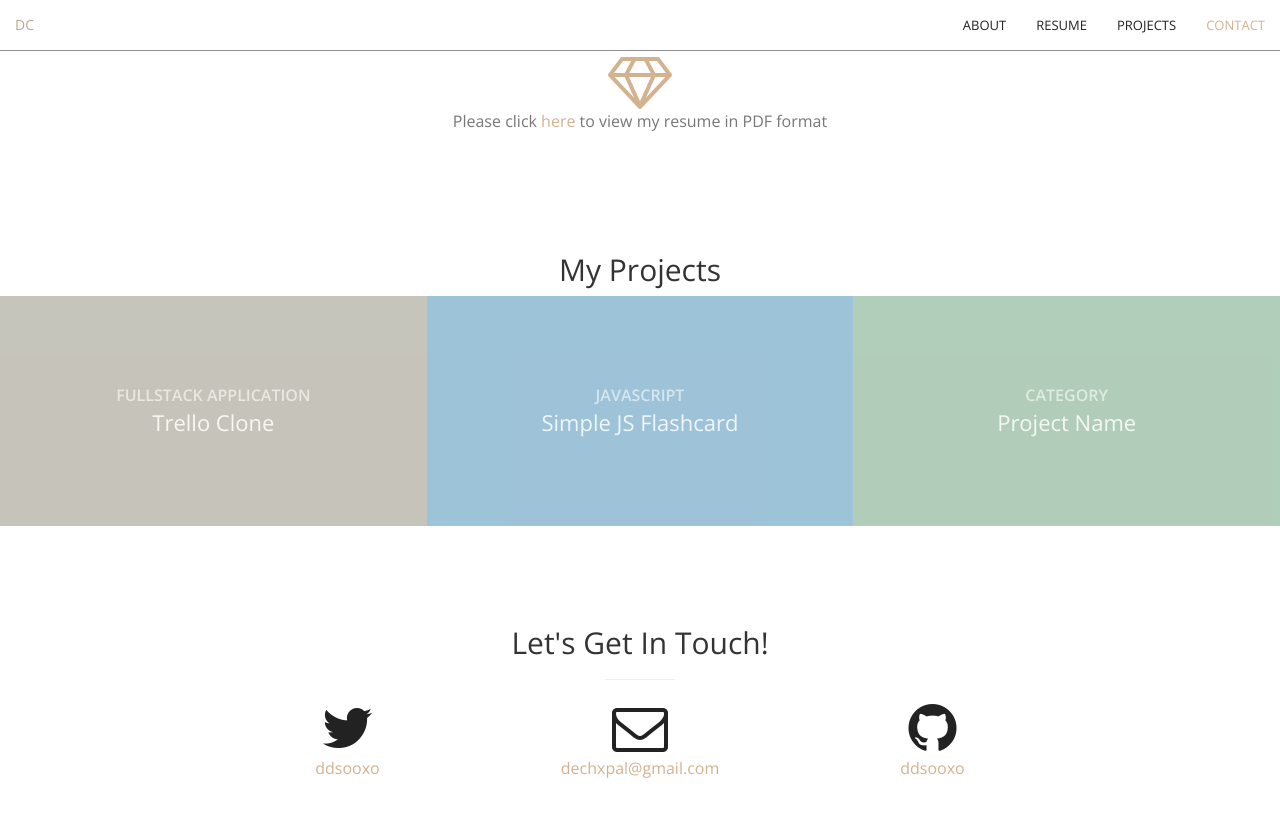
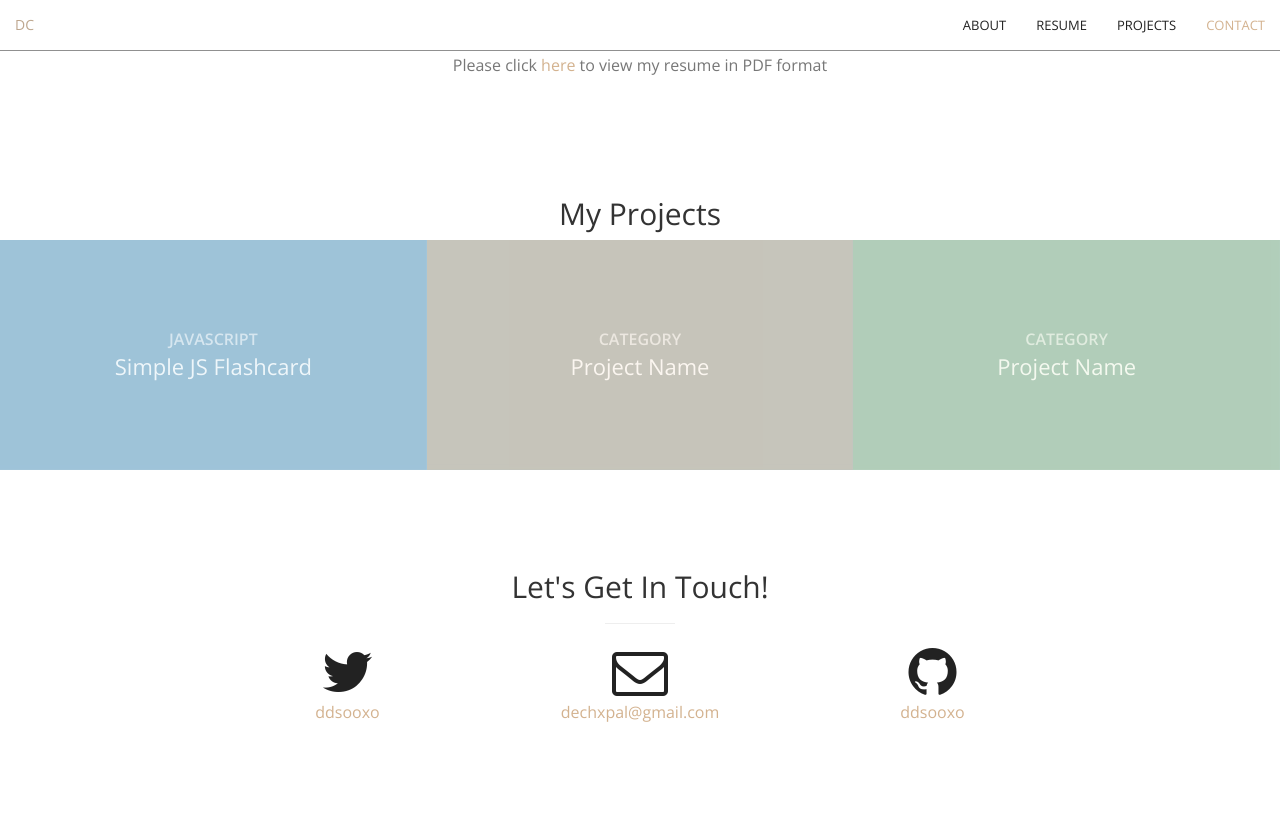
Before and after one commit to ddsooxo/ddsooxo.github.io, a Jekyll site: the page built from index.html, in a window 1280 px wide and 900 px high, scrolled down 1424 px. Shown: the top 817 px of the window. Built offline with Jekyll 4.4.1, drawn with Linux system fonts in a browser that asks for light colours.

Commit message:
small changes in project sections

```diff
--- a/_includes/header.html
+++ b/_includes/header.html
@@ -3,13 +3,7 @@
         <div class="header-content-inner">
             <h1>Hi, I'm Dechen!</h1>
             <!-- <h2>བཀྲ་ཤིས་བདེ་ལེགས་ང་བདེ་ཆེན་ཡིན་</h2> -->
-            <p>front end enthusiast
-                <br>
-                <!-- <i class="fa fa-female fa-3x" aria-hidden="true"></i> -->
-                <!-- <i class="fa fa-code fa-3x" aria-hidden="true"></i> -->
-            </p>
-
-
+            <p>front end enthusiast <br> </p>
 
             <hr>
             <!-- <h2>(བཀྲ་ཤིས་བདེ་ལེགས་ང་བདེ་ཆེན་ཡིན་)</h2> -->
--- a/_includes/portfolio.html
+++ b/_includes/portfolio.html
@@ -5,21 +5,6 @@
 
     <div class="container-fluid">
         <div class="row no-gutter">
-            <div class="col-lg-4 col-sm-6">
-                <a href="#" class="portfolio-box">
-                    <img src="img/portfolio/1.jpg" class="img-responsive" alt="">
-                    <div class="portfolio-box-caption">
-                        <div class="portfolio-box-caption-content">
-                            <div class="project-category text-faded">
-                                Fullstack Application
-                            </div>
-                            <div class="project-name">
-                                Trello Clone
-                            </div>
-                        </div>
-                    </div>
-                </a>
-            </div>
             <div class="col-lg-4 col-sm-6">
                 <a href="projects/flashcardapp/index.html" target="blank" class="portfolio-box">
                     <img src="img/portfolio/2.jpg" class="img-responsive" alt="">
@@ -30,6 +15,21 @@
                             </div>
                             <div class="project-name">
                                 Simple JS Flashcard
+                            </div>
+                        </div>
+                    </div>
+                </a>
+            </div>
+            <div class="col-lg-4 col-sm-6">
+                <a href="#" class="portfolio-box">
+                    <img src="img/portfolio/1.jpg" class="img-responsive" alt="">
+                    <div class="portfolio-box-caption">
+                        <div class="portfolio-box-caption-content">
+                            <div class="project-category text-faded">
+                                Category
+                            </div>
+                            <div class="project-name">
+                                Project Name
                             </div>
                         </div>
                     </div>
--- a/_includes/services.html
+++ b/_includes/services.html
@@ -5,7 +5,7 @@
                 <h2 class="section-heading">My Resume</h2>
 
                 <!-- <div class="service-box"> -->
-                    <i class="fa fa-4x fa-diamond wow bounceIn text-primary"></i>
+                    <!-- <i class="fa fa-4x fa-diamond wow bounceIn text-primary"></i> -->
 
                     <p class="text-muted"> Please click
                         <a href="img/dechen.pdf" target="blank">
```
